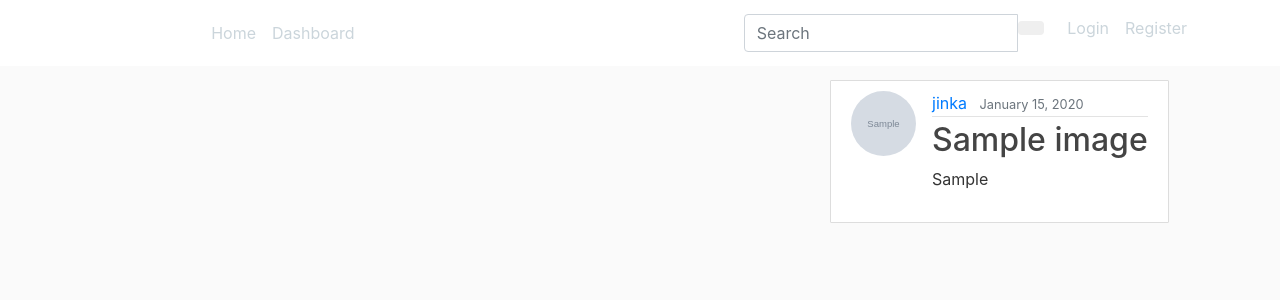
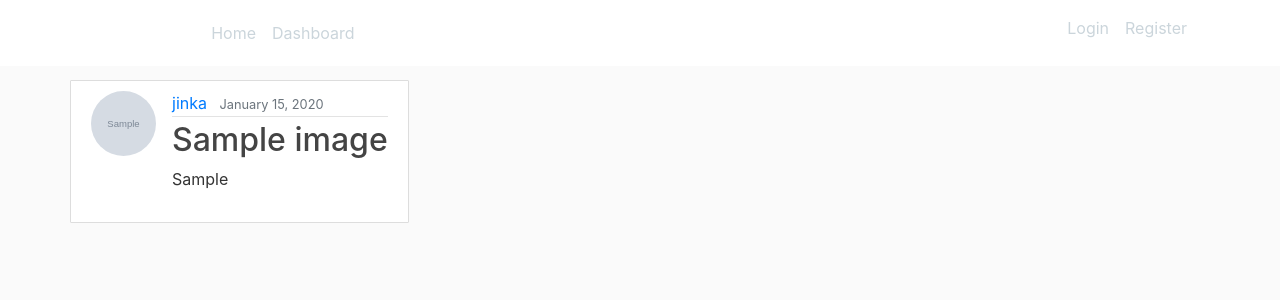
Before and after one commit to jinka/Inst-Photo-App, a Django app: page / in a window 1280 px wide. Shown: the top 300 px of the page. Run offline with Django 3.2, Linux system fonts and the light colour scheme; data comes from the database, SQL or seed files in the repository; tables that the repository leaves empty hold one stand-in row (values such as "Sample post"); grey boxes marked "Sample" are stand-in pictures; some libraries are stand-ins or nearby versions.

```diff
--- a/insta/templates/insta/base.html
+++ b/insta/templates/insta/base.html
@@ -35,23 +35,6 @@
                         <a class="nav-item nav-link" href="/admin">Dashboard</a>
                     </div>
 
-                    <!-- Adding a search form  -->
-                    <div class="col-sm-4 col-md-4 navbar-right">
-
-                        <form class="navbar-form" role="search" action="">
-
-                            <div class="input-group">
-                                <input type="text" class="form-control"
-                                    placeholder="Search " name="image">
-                                <div class="input-group-btn">
-                                    <button class="btn btn-default" type="submit"><i
-                                            class="glyphicon glyphicon-search"></i></button>
-                                </div>
-                            </div>
-
-                        </form>
-                    </div>
-                    <!-- search form end -->
 
                     <div class="navbar-nav" style="height:50px" >
                         {% if user.is_authenticated %}
--- a/insta/templates/insta/home.html
+++ b/insta/templates/insta/home.html
@@ -1,10 +1,7 @@
 {% extends "insta/base.html" %}
 {% block content %}
 {% for post in posts %}
-<div class="container">
-    <div class="row">
-        <div class="col col-8"></div>
-    <article class="media content-section">
+<article class="media content-section">
     <img class="rounded-circle article-img" src="{{ post.image.url }}" alt="">
     <div class="media-body">
         <div class="article-metadata">
@@ -15,7 +12,5 @@
         <p class="article-content">{{ post.caption }}</p>
     </div>
 </article>
-</div>
-</div>
 {% endfor %}
 {% endblock content %}
--- a/insta/urls.py
+++ b/insta/urls.py
@@ -1,10 +1,11 @@
 from django.urls import path
-from .views import ImageListView, ImageDetailView, ImageCreateView
+from .views import ImageListView, ImageDetailView, ImageCreateView,ImageUpdateView
 from . import views
 
 urlpatterns = [
     path('', ImageListView.as_view(), name='insta-home'),
     path('post/<int:pk>/', ImageDetailView.as_view(), name='insta-detail'),
     path('post/new/', ImageCreateView.as_view(), name='insta-create'),
+    path('post/<int:pk>/update/', ImageUpdateView.as_view(), name='insta-update'),
     path('about/', views.about, name='insta-about'),
 ]
--- a/insta/views.py
+++ b/insta/views.py
@@ -1,4 +1,5 @@
 from django.shortcuts import render
+from django.contrib.auth.mixins import LoginRequiredMixin
 from django.views.generic import ListView, DetailView, CreateView, UpdateView,DeleteView
 from .models import Image
 from django.contrib.auth.decorators import login_required
@@ -20,7 +21,7 @@ class ImageListView(ListView):
 
 class ImageDetailView(DetailView):
     model = Image
-class ImageCreateView(CreateView):
+class ImageCreateView(LoginRequiredMixin,CreateView):
     model = Image
     fields = ['image','caption']
 
@@ -29,8 +30,18 @@ class ImageCreateView(CreateView):
         # form.instance.user = Image.objects.get(user=self.request.user)
         form.instance.user = self.request.user
         form.instance.name = self.request.user
-        form.instance.likes = 1
+        return super().form_valid(form)
 
+
+class ImageUpdateView(LoginRequiredMixin,UpdateView):
+    model = Image
+    fields = ['image','caption']
+
+
+    def form_valid(self, form):
+        # form.instance.user = Image.objects.get(user=self.request.user)
+        form.instance.user = self.request.user
+        form.instance.name = self.request.user
         return super().form_valid(form)
 
 
```
Also changed, not shown: media/kid_fE33mfD.jpg (added), media/mas_2CAtoJL.jpeg (added).
